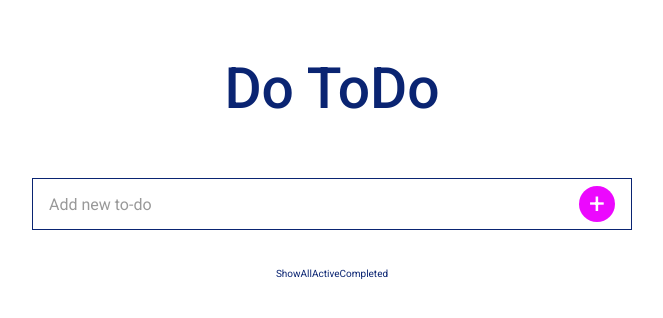
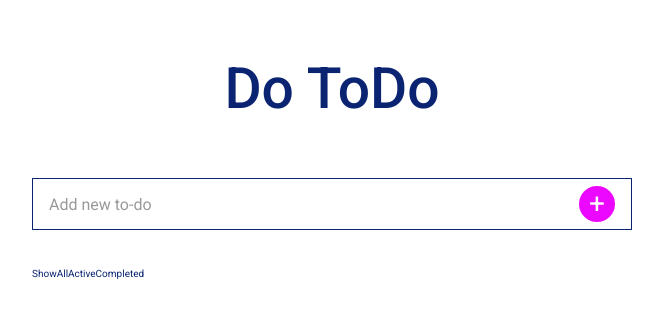
Before and after one commit to abatushkova/edu-react-redux-todo-list, a React (Create React App) app: page / in a window 1280 px wide. Shown: the top 318 px of the page, without its empty margins (308-971 px from the left). Built offline with nearby package versions, Linux system fonts and the light colour scheme.

Commit message:
fix todo styles

```diff
--- a/src/components/AddTodo/AddTodo.scss
+++ b/src/components/AddTodo/AddTodo.scss
@@ -5,7 +5,6 @@
   align-items: center;
   justify-content: space-between;
   width: 100%;
-  max-width: 60rem;
   height: 5.2rem;
   padding: .6rem 1.6rem;
   margin-bottom: 3.6rem;
--- a/src/components/App/App.scss
+++ b/src/components/App/App.scss
@@ -1,10 +1,13 @@
-@use '../../scss/abstracts' as *;
-
 .hero {
   display: flex;
   flex-direction: column;
-  align-items: center;
-  justify-content: flex-start;
+  width: 100%;
+  max-width: 60rem;
   min-height: 100vh;
   padding: 0 2rem;
+  margin: 0 auto;
+
+  &__title {
+    text-align: center;
+  }
 }
--- a/src/components/App/App.tsx
+++ b/src/components/App/App.tsx
@@ -7,7 +7,7 @@ import './App.scss';
 const App = () => {
   return (
     <div className="hero">
-      <h1 className="headline">Do ToDo</h1>
+      <h1 className="headline hero__title">Do ToDo</h1>
       <AddTodo />
       <FilterList />
       <TodoList />
--- a/src/components/Todo/Todo.scss
+++ b/src/components/Todo/Todo.scss
@@ -3,8 +3,6 @@
 .todo {
   display: flex;
   justify-content: space-between;
-  min-height: 5.2rem;
-  height: 100%;
   padding: .6rem 1.6rem;
   margin-bottom: 1.6rem;
   box-sizing: border-box;
--- a/src/components/Todo/Todo.tsx
+++ b/src/components/Todo/Todo.tsx
@@ -23,7 +23,7 @@ export const TodoItem = ({ todo }: IProps) => {
     dispatch(
       changeTodo({
         ...todo,
-        text: e.target.value.trim(),
+        text: e.target.value,
       })
     );
   };
--- a/src/components/TodoList/TodoList.scss
+++ b/src/components/TodoList/TodoList.scss
@@ -2,7 +2,6 @@
 
 .todo-list {
   width: 100%;
-  max-width: 60rem;
   margin-bottom: 5rem;
 
   &__button {
```
